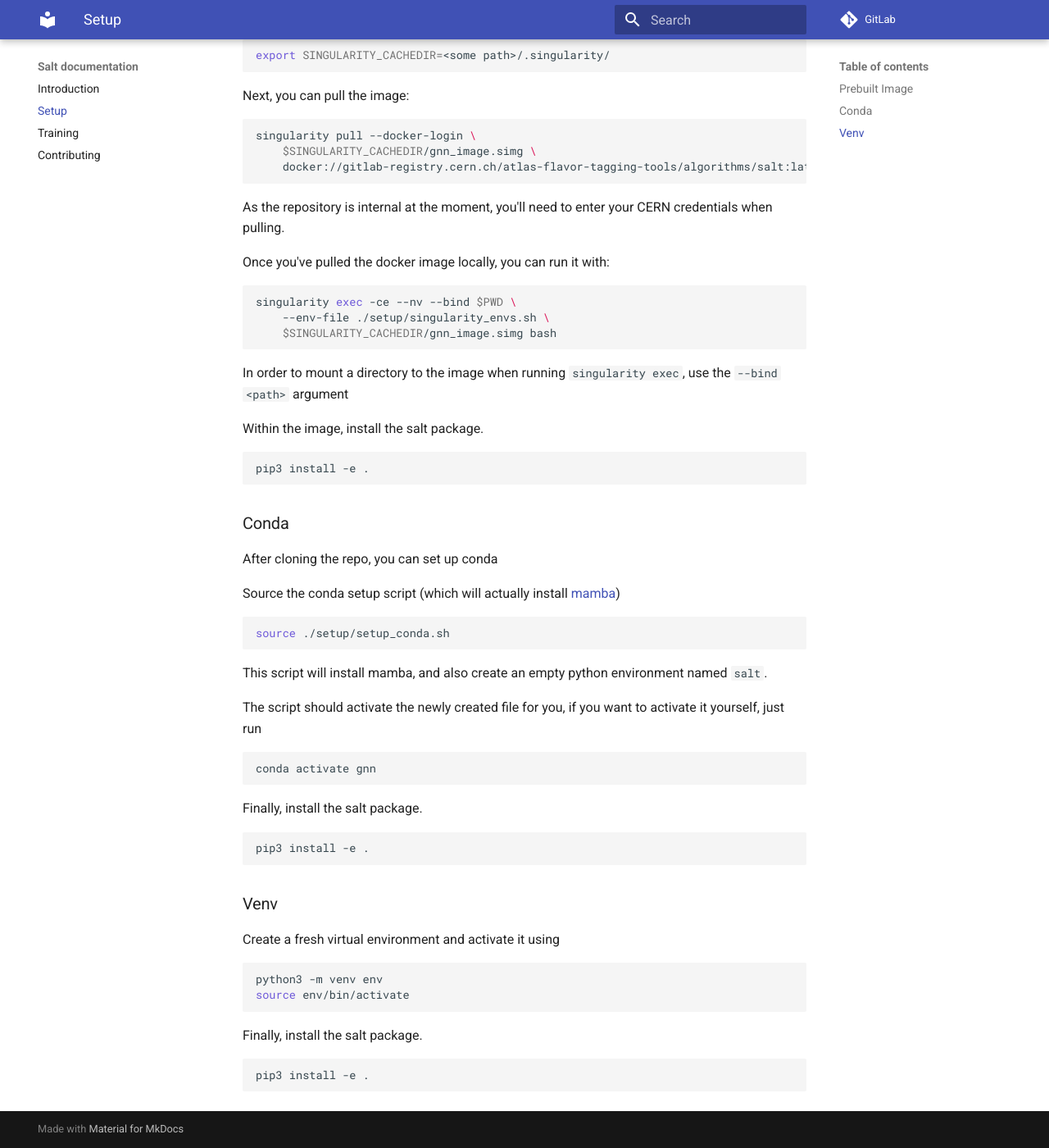
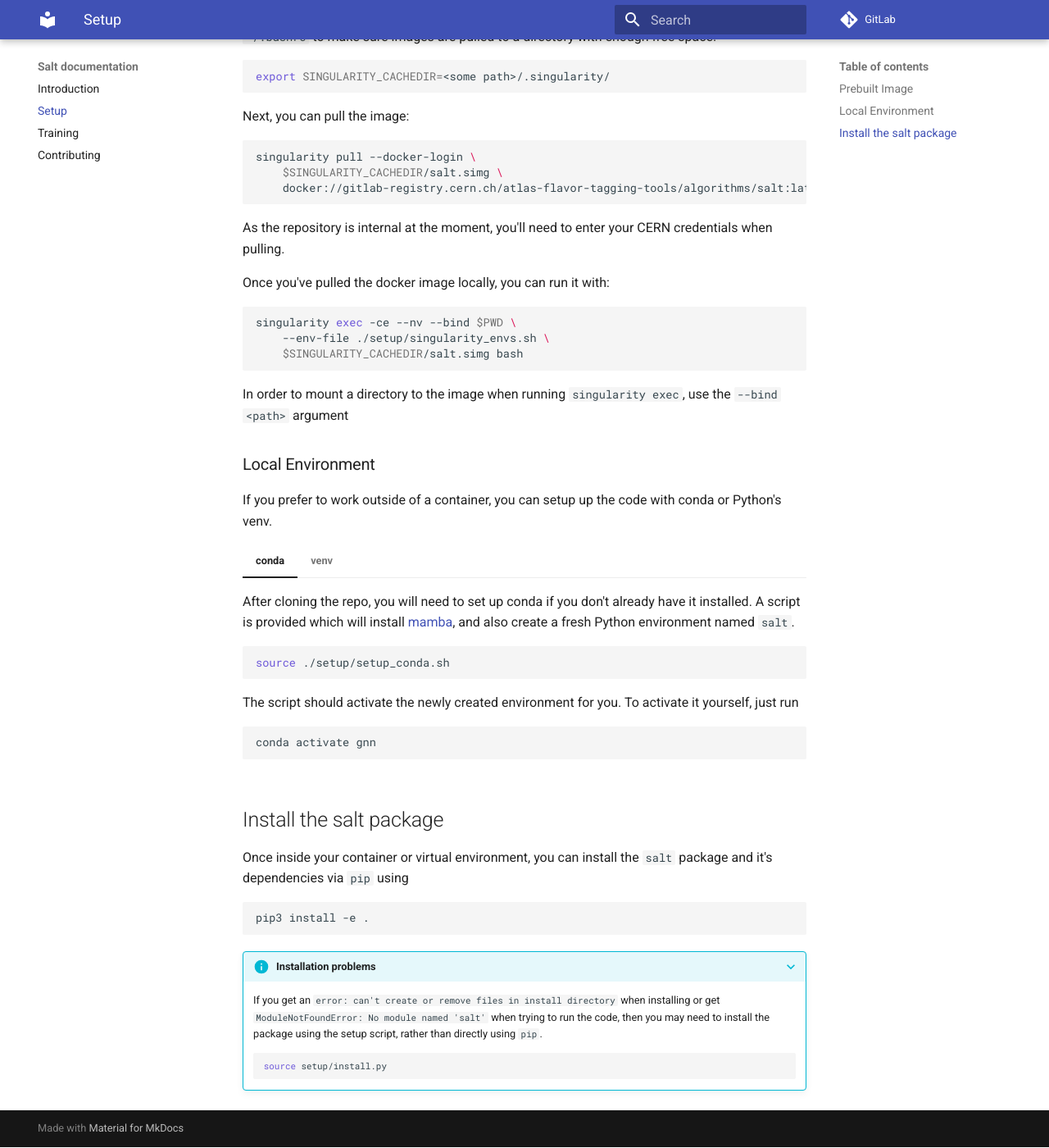
Before and after one commit to umami-hep/salt, an MkDocs documentation site: the page built from docs/setup.md, in a window 1280 px wide and 1400 px high, scrolled down 496 px. Shown: the whole window at 82% size. Built offline with MkDocs 1.6.1 and Material for MkDocs 9.7.7, drawn with Linux system fonts in a browser that asks for light colours; some of the changed text lies outside the part shown.

Commit message:
update setup docs

````diff
--- a/docs/setup.md
+++ b/docs/setup.md
@@ -1,7 +1,9 @@
-To use the framework, you can either use the prebuilt docker containers, or create your own venv or conda environment.
-Requirements for training the GNN are a machine lots of CPUs, GPUs, and RAM.
+# Setup
 
-Start by cloning the repo. If you plan to contribute to the repo, you should work from a [fork](https://docs.gitlab.com/ee/user/project/repository/forking_workflow.html).
+To use the framework, you can either use the prebuilt docker containers, or create your own conda or venv environment.
+You should set up the package from a powerful machine with access to a GPU.
+
+Start by cloning the repo. If you plan to contribute to the repo, you should work from a [fork](https://docs.gitlab.com/ee/user/project/repository/forking_workflow.html), rather than cloning the below link.
 ```bash
 git clone https://gitlab.cern.ch/atlas-flavor-tagging-tools/algorithms/salt.git
 cd salt
@@ -20,7 +22,7 @@ Next, you can pull the image:
 
 ```bash
 singularity pull --docker-login \
-    $SINGULARITY_CACHEDIR/gnn_image.simg \
+    $SINGULARITY_CACHEDIR/salt.simg \
     docker://gitlab-registry.cern.ch/atlas-flavor-tagging-tools/algorithms/salt:latest
 ```
 
@@ -31,52 +33,52 @@ Once you've pulled the docker image locally, you can run it with:
 ```bash
 singularity exec -ce --nv --bind $PWD \
     --env-file ./setup/singularity_envs.sh \
-    $SINGULARITY_CACHEDIR/gnn_image.simg bash
+    $SINGULARITY_CACHEDIR/salt.simg bash
 ```
 In order to mount a directory to the image when running `singularity exec`, use the `--bind <path>` argument
 
-Within the image, install the salt package.
 
+### Local Environment
+
+If you prefer to work outside of a container, you can setup up the code with conda or Python's venv.
+
+=== "conda"
+
+    After cloning the repo, you will need to set up conda if you don't already have it installed.
+    A script is provided which will install [mamba](https://mamba.readthedocs.io/en/latest/index.html),
+    and also create a fresh Python environment named `salt`.
+    ```bash
+    source ./setup/setup_conda.sh
+    ```
+    The script should activate the newly created environment for you.
+    To activate it yourself, just run
+
+    ```bash
+    conda activate gnn
+    ```
+
+=== "venv"
+
+    Create a fresh virtual environment and activate it using
+
+    ```bash
+    python3 -m venv env
+    source env/bin/activate
+    ```
+
+## Install the salt package
+
+Once inside your container or virtual environment, you can install the `salt` package and it's dependencies via `pip` using
 ```bash
 pip3 install -e .
 ```
 
+???+ info "Installation problems"
 
-### Conda
+    If you get an `error: can't create or remove files in install directory` when installing
+    or get `ModuleNotFoundError: No module named 'salt'` when trying to run the code,
+    then you may need to install the package using the setup script, rather than directly using `pip`.
 
-After cloning the repo, you can set up conda
-
-Source the conda setup script (which will actually install [mamba](https://mamba.readthedocs.io/en/latest/index.html))
-```bash
-source ./setup/setup_conda.sh
-```
-This script will install mamba, and also create an empty python environment named `salt`.
-
-The script should activate the newly created file for you, if you want to activate it yourself, just run
-
-```bash
-conda activate gnn
-```
-
-Finally, install the salt package.
-
-```bash
-pip3 install -e .
-```
-
-
-### Venv
-
-
-Create a fresh virtual environment and activate it using
-
-```bash
-python3 -m venv env
-source env/bin/activate
-```
-
-Finally, install the salt package.
-
-```bash
-pip3 install -e .
-```
+    ```bash
+    source setup/install.py
+    ```
--- a/mkdocs.yaml
+++ b/mkdocs.yaml
@@ -16,8 +16,6 @@ nav:
     - Training: training.md
     - Contributing: contributing.md
 
-
-
 plugins:
     - search
 
@@ -33,6 +31,8 @@ markdown_extensions:
         - name: mermaid
           class: mermaid
           format: "!!python/name:mermaid2.fence_mermaid"
+    - pymdownx.tabbed:
+        alternate_style: true
     - toc:
         permalink: "#"
 
--- a/pyproject.toml
+++ b/pyproject.toml
@@ -25,6 +25,9 @@ dependencies = [
 "Homepage" = "https://gitlab.cern.ch/atlas-flavor-tagging-tools/algorithms/salt"
 "Issue Tracker" = "https://gitlab.cern.ch/atlas-flavor-tagging-tools/algorithms/salt/-/issues"
 
+[tool.setuptools]
+packages = ["salt"]
+
 [build-system]
 requires = ["setuptools>=62"]
 build-backend = "setuptools.build_meta"
````
Also changed, not shown: 1 other file.
